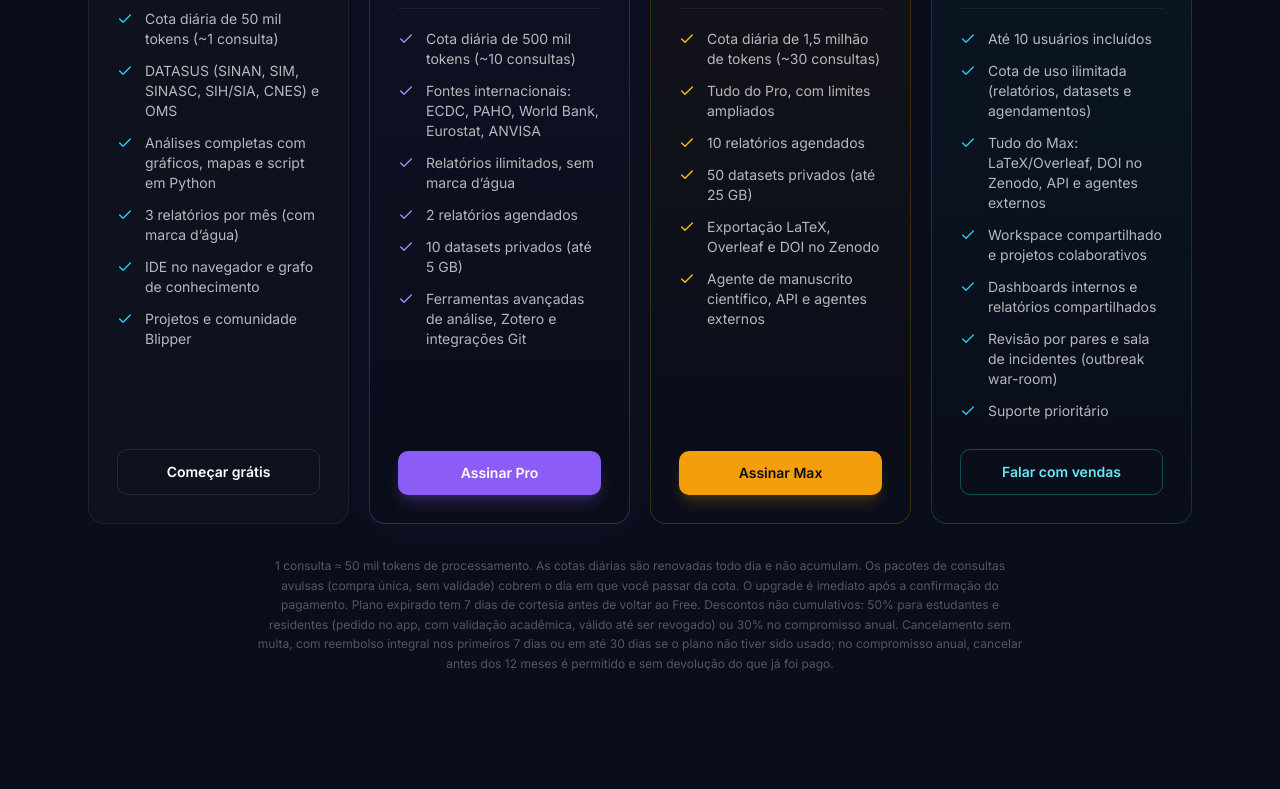
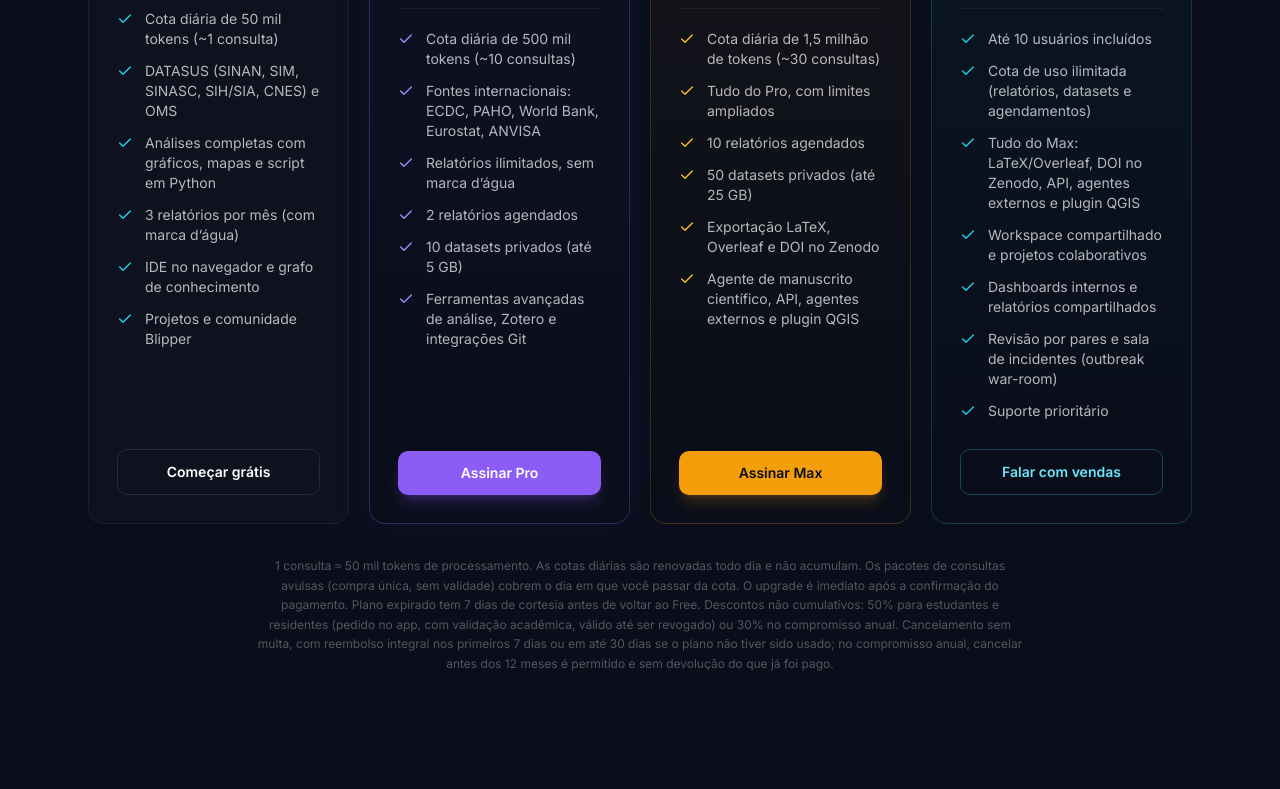
Before and after one commit to Deeplearn-PeD/kwar-ai, a React (Vite) app: page /planos in a window 1280 px wide. Shown: the part 860-1649 px from the top of the page. Built offline with nearby package versions, Linux system fonts and the light colour scheme.

Commit message:
copy(planos): Max and Team mention the QGIS plugin alongside API access

```diff
--- a/src/pages/EpidbotIndividual.tsx
+++ b/src/pages/EpidbotIndividual.tsx
@@ -264,7 +264,7 @@ function PricingCards() {
         '10 relatórios agendados',
         '50 datasets privados (até 25 GB)',
         'Exportação LaTeX, Overleaf e DOI no Zenodo',
-        'Agente de manuscrito científico, API e agentes externos',
+        'Agente de manuscrito científico, API, agentes externos e plugin QGIS',
       ],
       cta: 'Assinar Max',
       href: 'https://epidbot.kwar-ai.com.br/register',
@@ -281,7 +281,7 @@ function PricingCards() {
       features: [
         'Até 10 usuários incluídos',
         'Cota de uso ilimitada (relatórios, datasets e agendamentos)',
-        'Tudo do Max: LaTeX/Overleaf, DOI no Zenodo, API e agentes externos',
+        'Tudo do Max: LaTeX/Overleaf, DOI no Zenodo, API, agentes externos e plugin QGIS',
         'Workspace compartilhado e projetos colaborativos',
         'Dashboards internos e relatórios compartilhados',
         'Revisão por pares e sala de incidentes (outbreak war-room)',
@@ -404,7 +404,7 @@ function ComparisonTable() {
     { feature: 'Ferramentas avançadas de análise', free: false, pro: true, proplus: true, team: true },
     { feature: 'Zotero e integrações Git', free: false, pro: true, proplus: true, team: true },
     { feature: 'Exportação LaTeX / Overleaf / DOI no Zenodo', free: false, pro: false, proplus: true, team: true },
-    { feature: 'Agente de manuscrito científico, API e agentes externos', free: false, pro: false, proplus: true, team: true },
+    { feature: 'Agente de manuscrito científico, API, agentes externos e plugin QGIS', free: false, pro: false, proplus: true, team: true },
     { feature: 'Projetos, Blipper e grafo de conhecimento', free: true, pro: true, proplus: true, team: true },
     { feature: 'Colaboração (workspace, revisão por pares, sala de incidentes)', free: false, pro: false, proplus: false, team: true },
     { feature: 'Cotas diárias acumulam entre dias?', free: 'Não', pro: 'Não', proplus: 'Não', team: 'Não' },
@@ -673,7 +673,7 @@ function FAQ() {
     },
     {
       q: 'O que o Max acrescenta?',
-      a: 'Cota diária de 1,5 milhão de tokens, 10 relatórios agendados, 50 datasets privados, exportação LaTeX/Overleaf, DOI no Zenodo, agente de manuscrito científico e acesso por API e agentes externos.',
+      a: 'Cota diária de 1,5 milhão de tokens, 10 relatórios agendados, 50 datasets privados, exportação LaTeX/Overleaf, DOI no Zenodo, agente de manuscrito científico, acesso por API, agentes externos e plugin QGIS.',
     },
     {
       q: 'Quais fontes de dados estão disponíveis?',
```
